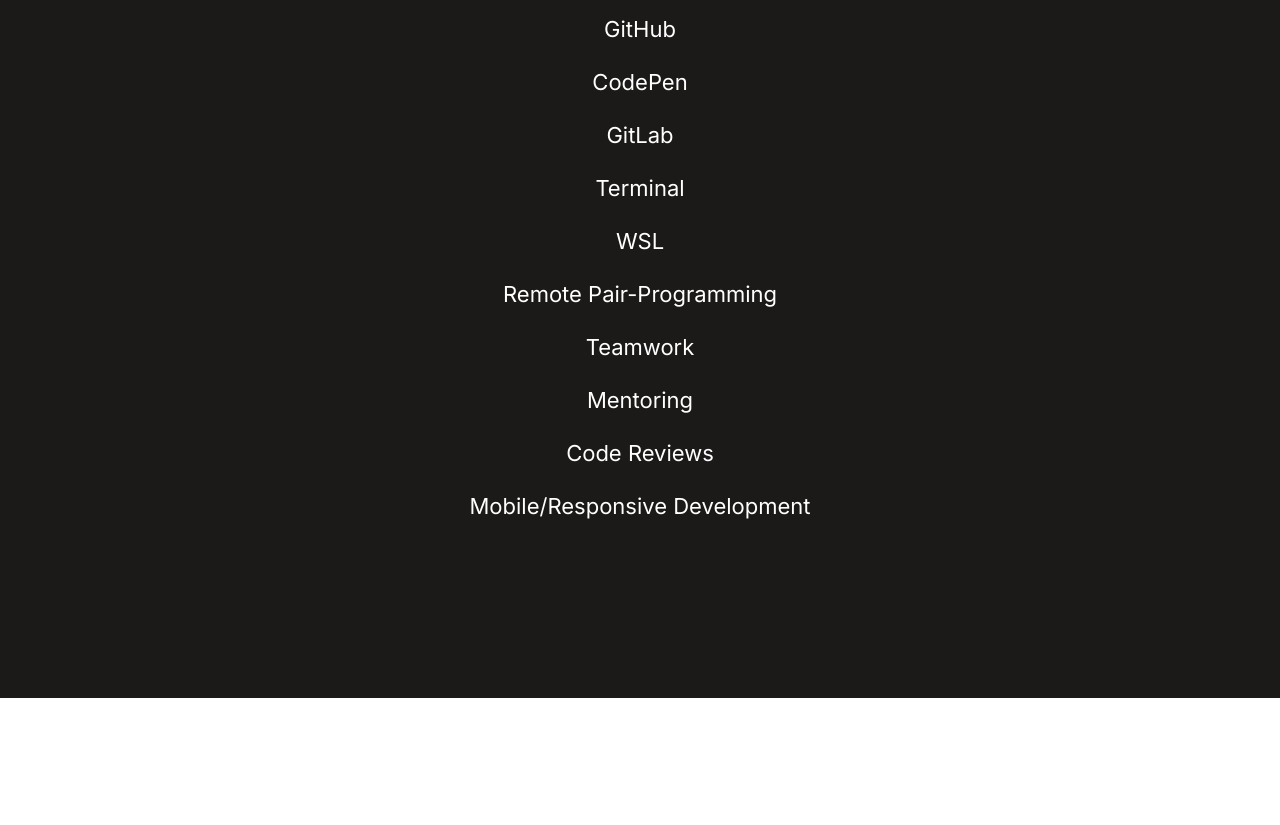
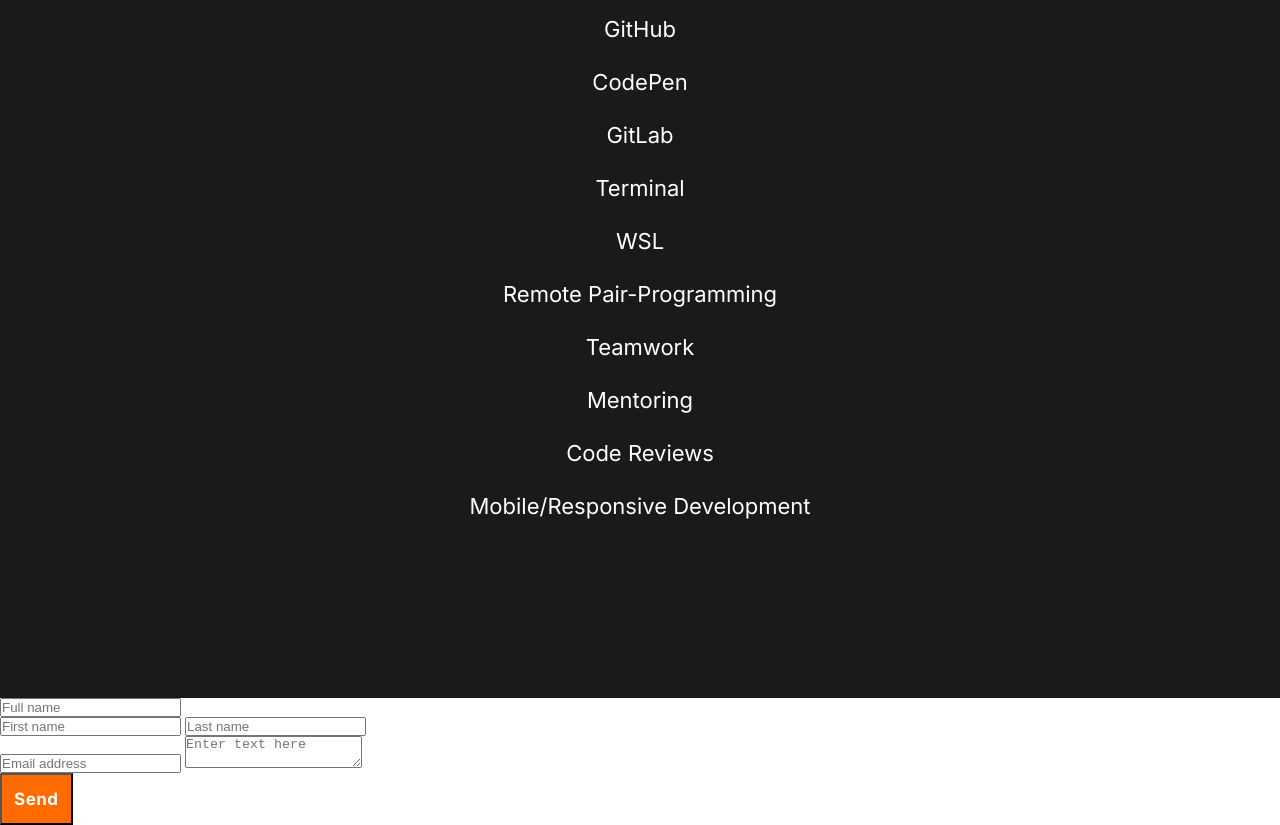
Before and after one commit to Gambit142/Contact-Form-Portfolio, a plain HTML site: page index.html in a window 1280 px wide. Shown: the part 6009-6834 px from the top of the page. Before the commit the page ends 6707 px from the top, so only its background shows below. Drawn offline with Linux system fonts and the light colour scheme.

Commit message:
Create contact formm for the project in the index.html file

```diff
--- a/index.html
+++ b/index.html
@@ -289,6 +289,50 @@
           </ul>
         </div>
       </div>
+      <form action="https://formspree.io/f/mwkakrqj" method="POST">
+        <input
+          type="text"
+          name="fullname"
+          id="fullname"
+          placeholder="Full name"
+          maxlength="30"
+          required
+        />
+        <div class="name-form">
+          <input
+            type="text"
+            name="name"
+            id="name"
+            placeholder="First name"
+            maxlength="30"
+            required
+          />
+          <input
+            type="text"
+            name="surname"
+            id="surname"
+            placeholder="Last name"
+            maxlength="30"
+            required
+          />
+        </div>
+        <input
+          type="email"
+          id="email"
+          name="_replyto"
+          placeholder="Email address"
+          required
+        />
+        <textarea
+          name="message"
+          placeholder="Enter text here"
+          maxlength="500"
+          required
+        ></textarea>
+        <button type="submit" class="link centered-link">Send</button>
+      </form>
+    </div>
+  </main>
     </main>
 
     <script
```
